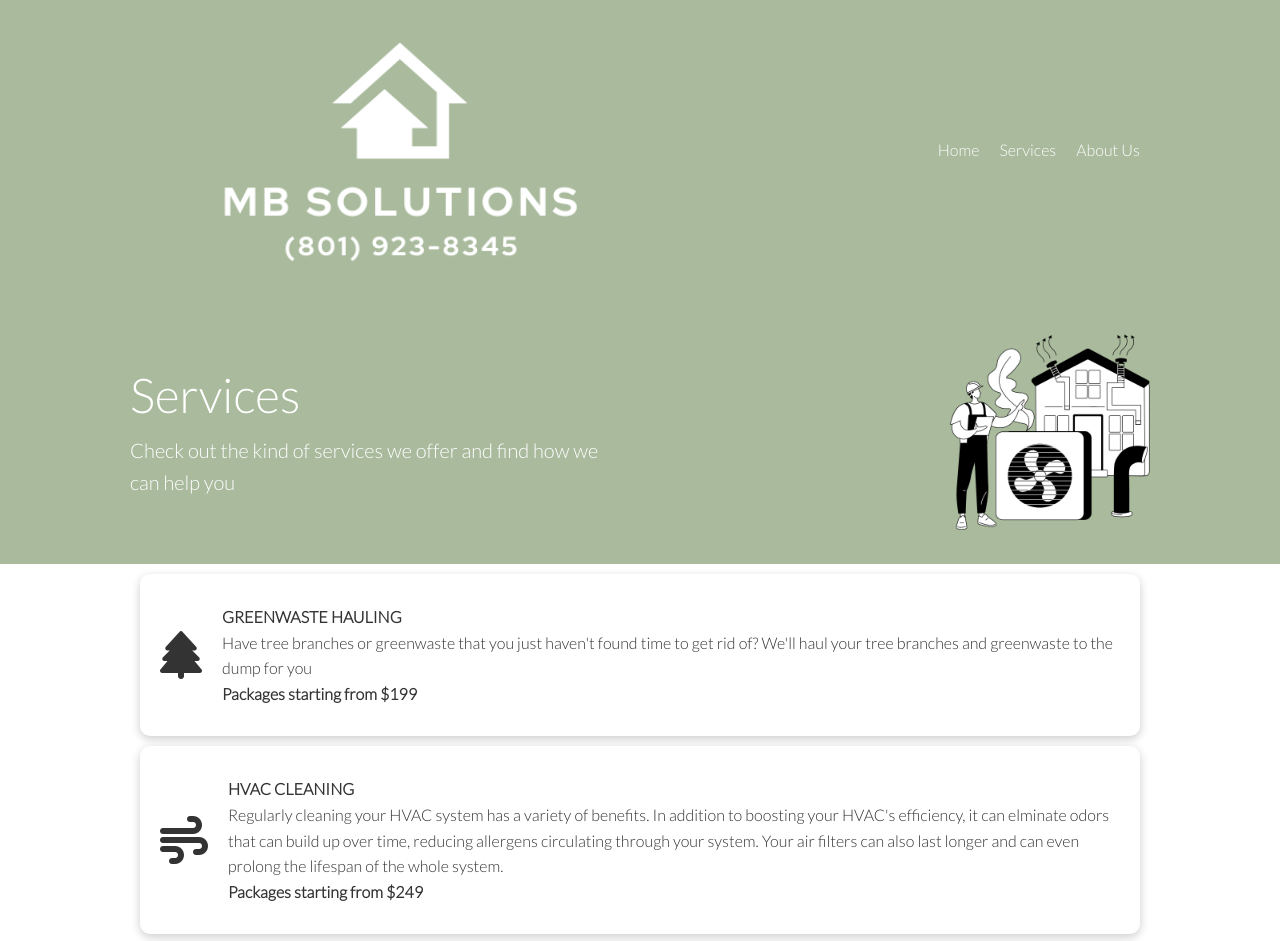
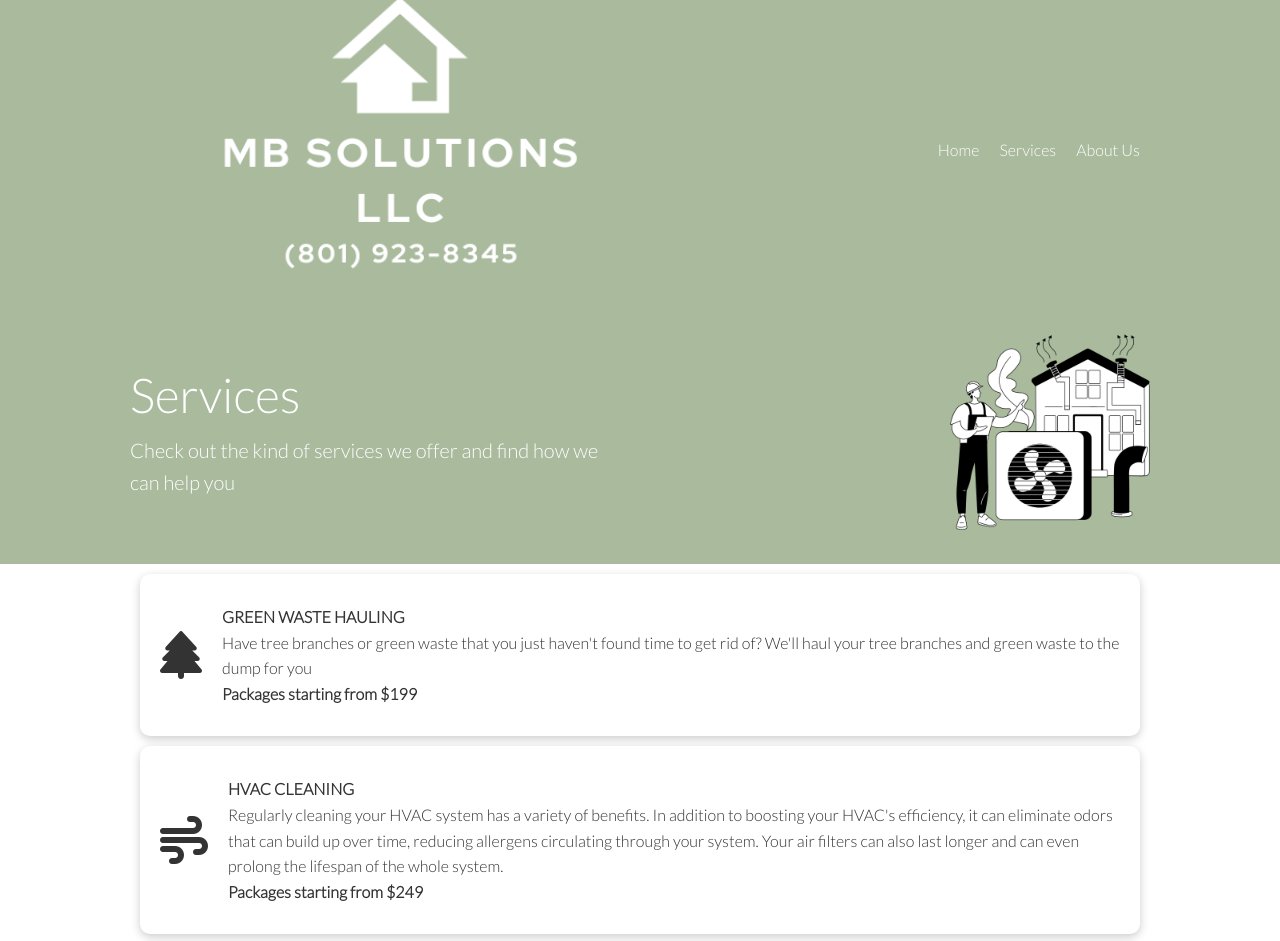
Before and after one commit to lmyers427/simpleWebsite, a plain HTML site: page features.html in a window 1280 px wide. Shown: the top 941 px of the page. Drawn offline with Linux system fonts and the light colour scheme.

Commit message:
added llc to name and logo fixed typos

```diff
--- a/features.html
+++ b/features.html
@@ -15,7 +15,7 @@
 
 
 
-    <title> Services | Handyman | Home Maintenance/Repair | Greater Salt Lake Area | MB Solutions </title>
+    <title> Services | Handyman | Home Maintenance/Repair | Greater Salt Lake Area | MB Solutions LLC </title>
     <link rel="icon" href="images/logos/houseicon.png" type="image/icon">
 
 </head>
@@ -26,7 +26,7 @@
     <div class="container flex">
         <h1 class="logo">
             <a href="index.html">
-                <img src="images/logos/logo2.png" alt="MB Solutions Handyman Services Logo">
+                <img src="images/logos/logo5.png" alt="MB Solutions LLC Handyman Services Logo">
             </a>
         </h1>
         <nav>
@@ -70,8 +70,8 @@
     <div class="container grid-3">
         <div class="card flex">
             <i class="fa-solid fa-tree fa-3x"></i>
-            <p><strong>GREENWASTE HAULING</strong><br>Have tree branches or greenwaste that you just haven't found time to get rid of?
-                We'll haul your tree branches and greenwaste to the dump for you
+            <p><strong>GREEN WASTE HAULING</strong><br>Have tree branches or green waste that you just haven't found time to get rid of?
+                We'll haul your tree branches and green waste to the dump for you
                 <br><strong> Packages starting from $199</strong></p>
 
 
@@ -79,7 +79,7 @@
         <div class="card flex">
             <i class="fa-solid fa-wind fa-3x"></i>
             <p><strong>HVAC CLEANING</strong><br> Regularly cleaning your HVAC system has a variety of benefits. In addition to boosting your HVAC's
-                efficiency, it can elminate odors that can build up over time, reducing allergens circulating through
+                efficiency, it can eliminate odors that can build up over time, reducing allergens circulating through
                 your system. Your air filters can also last longer and can even prolong the lifespan of the whole system.
             <br><strong>Packages starting from $249</strong>  </p>
 
@@ -157,7 +157,7 @@
 
             <div>
 
-            <h1>MB Solutions </h1>
+            <h1>MB Solutions LLC </h1>
             <p>Copyright &copy; 2023</p>
 
             </div>
```
Also changed, not shown: docs.html (+3 -3 lines), index.html (+7 -7 lines), images/logos/logo5.png (added).
